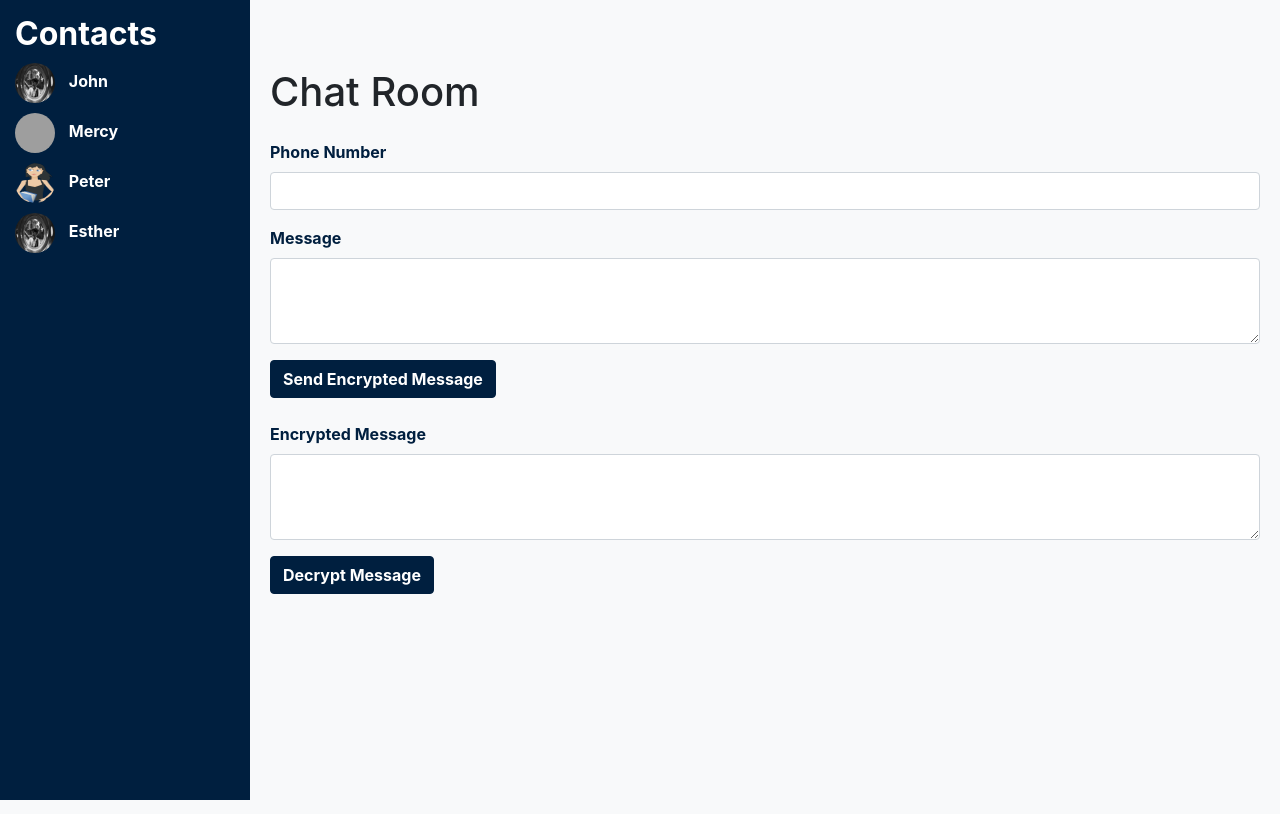
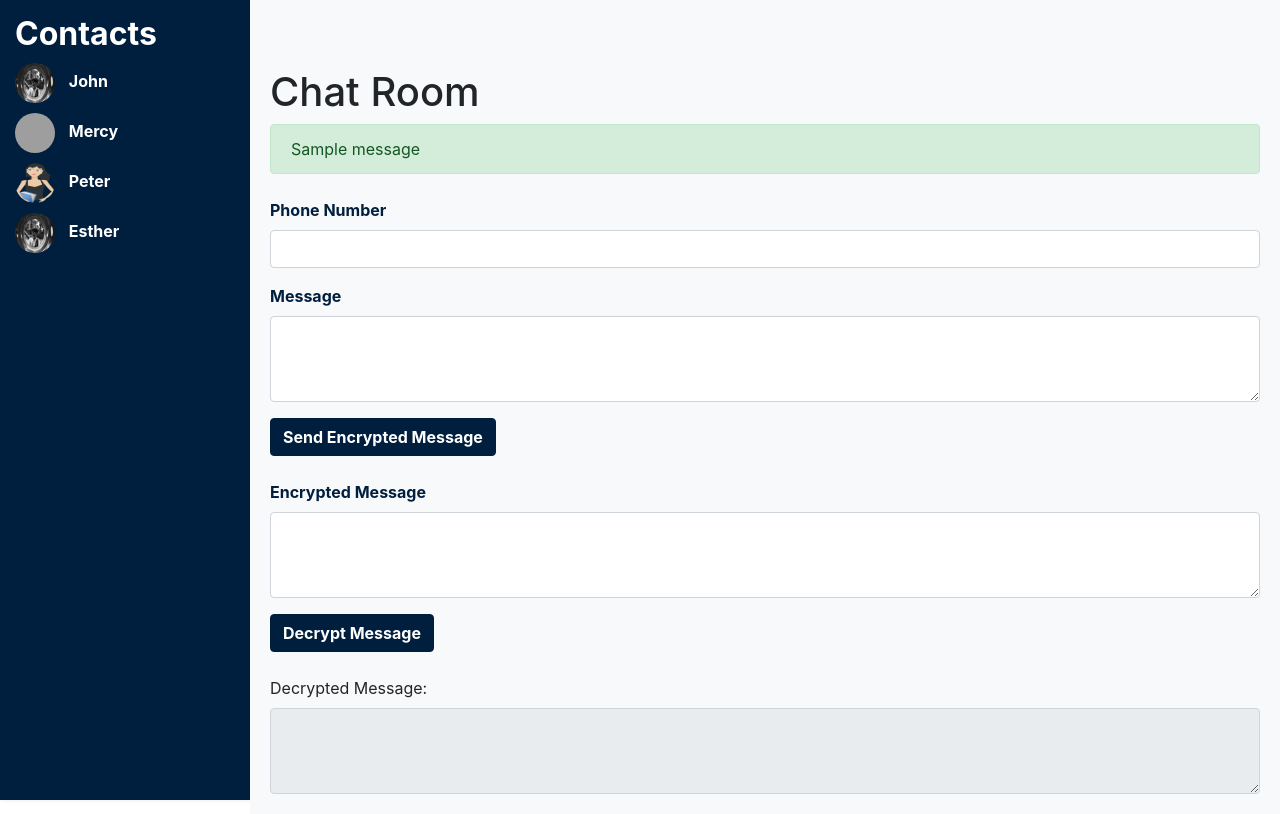
Before and after one commit to lrdbash/TwillioApp, a Flask app: page / in a window 1280 px wide. Run offline with Flask 3, Linux system fonts and the light colour scheme; one stand-in notice (Sample message) is shown; some libraries are stand-ins or nearby versions; grey boxes are pictures that could not be loaded.

Commit message:
Update index.html

```diff
--- a/templates/index.html
+++ b/templates/index.html
@@ -79,31 +79,15 @@
     </div>
     <div class="container">
         <h1 class="mt-5">Chat Room</h1>
-    <!-- Message sent success/failure -->
-    {% if message_sent_success %}
-    <div class="alert alert-success mt-4" role="alert">
-        Message sent successfully!
-    </div>
-    {% endif %}
-
-    {% if message_sent_failure %}
-    <div class="alert alert-danger mt-4" role="alert">
-        Failed to send message. Please try again.
-    </div>
-    {% endif %}
-
-    <!-- Message decrypted success/failure -->
-    {% if decryption_success %}
-    <div class="alert alert-success mt-4" role="alert">
-        Decrypted message: {{ decrypted_message }}
-    </div>
-    {% endif %}
-
-    {% if decryption_failure %}
-    <div class="alert alert-danger mt-4" role="alert">
-        Failed to decrypt message. Please check and try again.
-    </div>
-    {% endif %}
+        {% with messages = get_flashed_messages(with_categories=true) %}
+            {% if messages %}
+                {% for category, message in messages %}
+                    <div class="alert alert-{{ category }}">
+                        {{ message }}
+                    </div>
+                {% endfor %}
+            {% endif %}
+        {% endwith %}
 
         <form method="POST" action="{{ url_for('send_message') }}" class="mt-4">
             <div class="form-group">
@@ -124,6 +108,11 @@
             </div>
             <button type="submit" class="btn btn-primary">Decrypt Message</button>
         </form>
+
+        <div class="mt-4">
+            <label for="decrypted_message">Decrypted Message:</label>
+            <textarea class="form-control" id="decrypted_message" name="decrypted_message" rows="3" readonly></textarea>
+        </div>
     </div>
 </body>
 </html>
```
